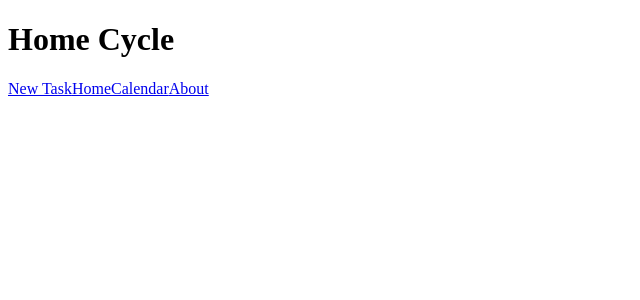
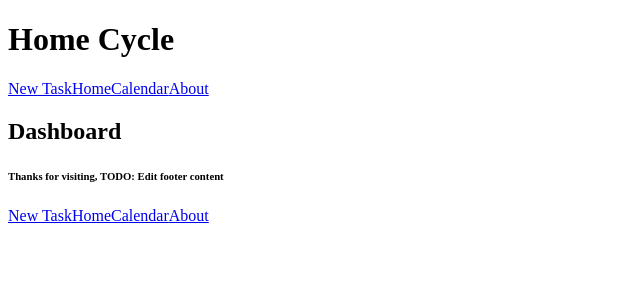
Before and after one commit to capndenney/home-cycle, a React (Vite) app: page / in a window 1280 px wide. Shown: the top 300 px of the page, without its empty margins (0-640 px from the left). Built offline with nearby package versions, Linux system fonts and the light colour scheme.

Commit message:
initial HTML setup completed

```diff
--- a/src/components/common/TaskCard.jsx
+++ b/src/components/common/TaskCard.jsx
@@ -1,5 +1,6 @@
 import Card from "./Card"
 import Button from "./Button"
+import Spacer from "./Spacer"
 
 const TaskCard = () => {
     return (
@@ -9,7 +10,9 @@ const TaskCard = () => {
           <h4>TODO: Task Title</h4>
           <p>TODO: Task Description</p>
           <p>TODO: View Due Date</p>
+          <p>TODO: Learning Content?</p>
           <Button>TODO: Edit Changes</Button>
+          <Spacer marginY="10px" />
         </Card>
     )
 }
--- a/src/components/layout/Footer.jsx
+++ b/src/components/layout/Footer.jsx
@@ -1,6 +1,11 @@
+import Nav from "./Nav"
+
 const Footer = () => {
     return (
-        console.log("Footer")
+        <footer>
+            <h6>Thanks for visiting, TODO: Edit footer content</h6>
+            <Nav />
+        </footer>
     )
 }
 
--- a/src/components/layout/TasksSection.jsx
+++ b/src/components/layout/TasksSection.jsx
@@ -1,9 +1,18 @@
+import TaskCard from "../common/TaskCard";
+
 const TasksSection = () => {
 
-    const tasksJSX = [];
+    const tasksJSX = [].map((task) => {
+        return(
+            <TaskCard id={task.id} />
+        )
+    });
 
     return (
-        console.log(tasksJSX)
+        <main>
+            <h2>Dashboard</h2>
+        <div className="tasks-section">{tasksJSX}</div>
+        </main>
     )
 }
 
--- a/src/components/pages/About.jsx
+++ b/src/components/pages/About.jsx
@@ -7,9 +7,9 @@ const About = () => {
             <h2>About Home Cycle</h2>
             <p>TODO: Write copy for about</p>
             <br />
-            <Input />
-            <Input />
-            <Input />
+            <Input>TODO: Name</Input>
+            <Input>TODO: Email</Input>
+            <Input>TODO: Feedback</Input>
             <Button id="submit-feedback" type="submit" label="Submit" handleClick="TBD" classes="submit button feedback"/>
         </div>
     )
--- a/src/components/pages/Home.jsx
+++ b/src/components/pages/Home.jsx
@@ -1,6 +1,8 @@
+import TasksSection from "../layout/TasksSection"
+
 const Home = () => {
     return (
-        console.log("home")
+        <TasksSection />
     )
 }
 
```
